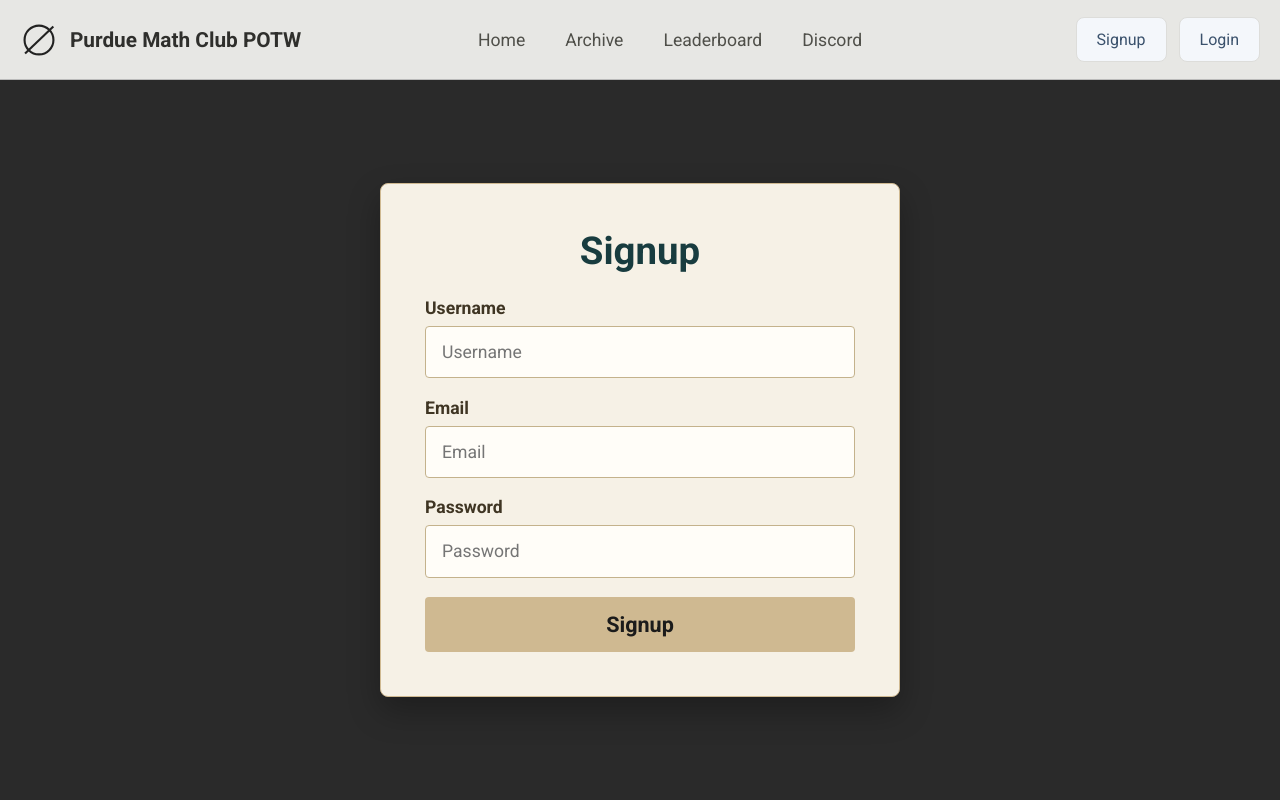
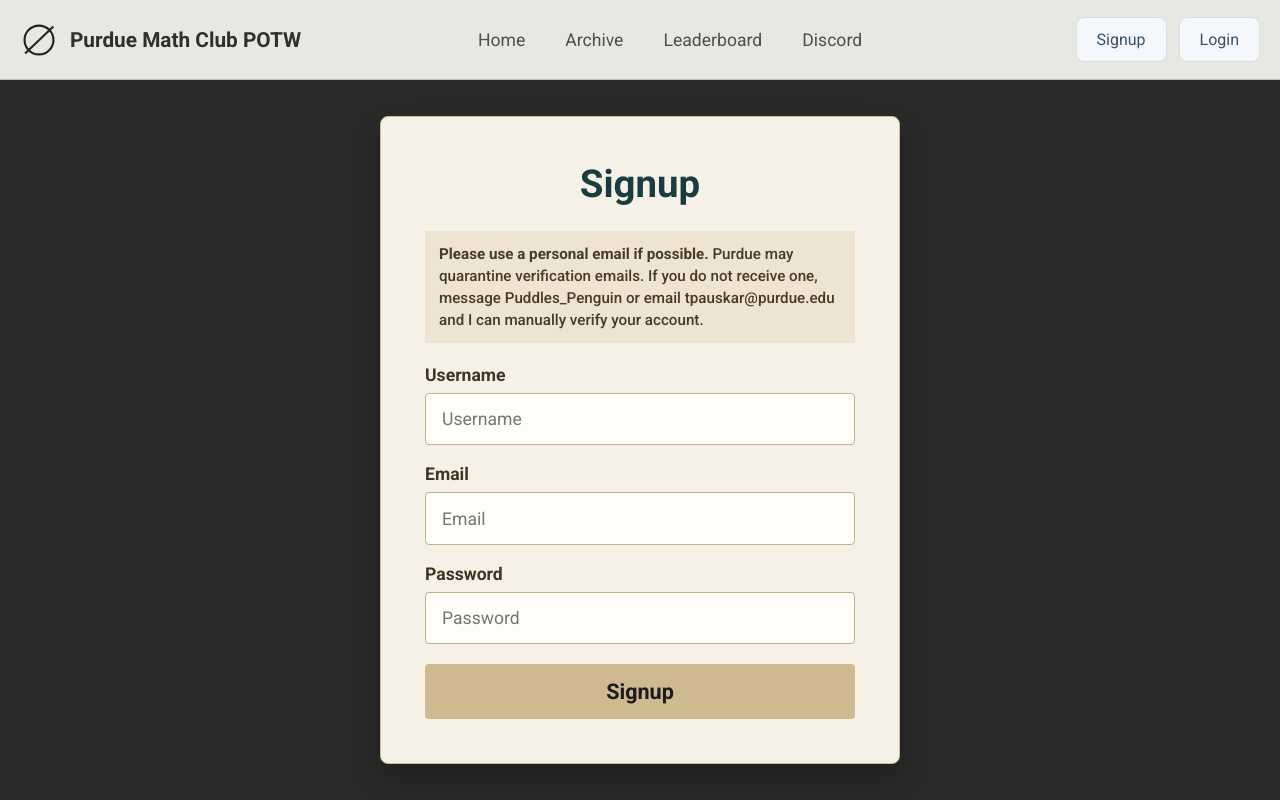
Before and after one commit to PuddlesPenguin/POTW, a React (Vite) app: page /signup in a window 1280 px wide. Built offline with nearby package versions, Linux system fonts and the light colour scheme; no server answers.

Commit message:
Add email verification guidance to signup

```diff
--- a/src/pages/auth/Signup.tsx
+++ b/src/pages/auth/Signup.tsx
@@ -46,6 +46,7 @@
           }}
         >
           <h1>Signup</h1>
+          {!success ? <p className="signup-notice"><strong>Please use a personal email if possible.</strong> Purdue may quarantine verification emails. If you do not receive one, message Puddles_Penguin or email tpauskar@purdue.edu and I can manually verify your account.</p> : null}
           {success ? (
             <div className="auth-success" role="status">
               <p>{success}</p>
--- a/src/pages/auth/auth.css
+++ b/src/pages/auth/auth.css
@@ -122,6 +122,20 @@
     font-size: 1rem;
 }
 
+.signup-form-container form .signup-notice {
+    margin: 0 0 1.35rem;
+    padding: 12px 14px;
+    background: #efe4d1;
+    color: #493a24;
+    font-weight: 500;
+    line-height: 1.45;
+    font-size: .95rem;
+}
+
+.signup-notice strong {
+    font-weight: 700;
+}
+
 .signup-form-container form button,
 .login-form-container form button {
     width: 100%;
```
